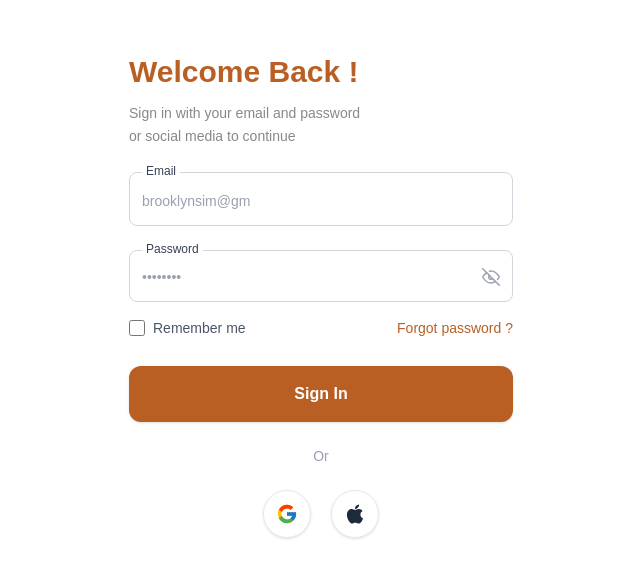
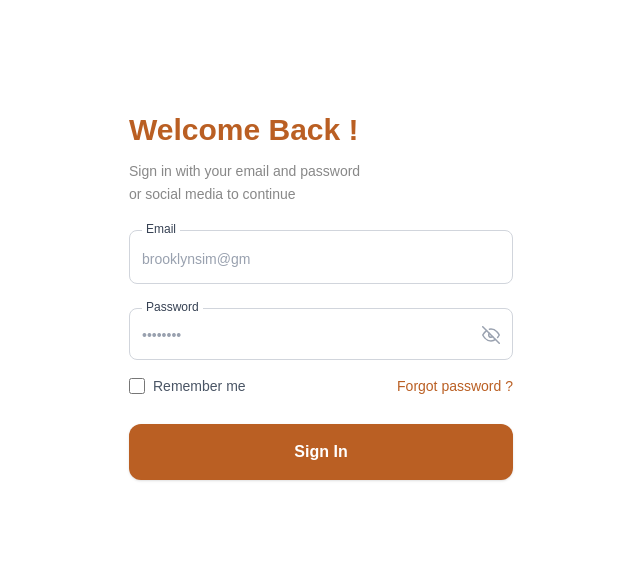
Before and after one commit to mdnaeemmiah/paulobika-dashboard, a Next.js app: page /auth/login in a window 1280 px wide. Shown: the part 104-682 px from the top of the page, without its empty margins (319-959 px from the left). Built offline with nearby package versions, Linux system fonts and the light colour scheme; no server answers.

Commit message:
remove auth

```diff
--- a/src/app/admin/userManagement/page.tsx
+++ b/src/app/admin/userManagement/page.tsx
@@ -575,14 +575,14 @@ export default function UserManagementPage() {
                           <Link href={`/admin/userManagement/${user.id}`} className="text-[#3b82f6] cursor-pointer" aria-label={`View details of ${user.userName}`}>
                             <FiEye size={15} />
                           </Link>
-                          <button
+                          {/* <button
                             type="button"
                             onClick={() => handleDeleteClick(user.id, user.userName)}
                             className="text-[#ef4444] cursor-pointer"
                             aria-label={`Delete ${user.userName}`}
                           >
                             <FiTrash2 size={15} />
-                          </button>
+                          </button> */}
                         </div>
                       </td>
                     </tr>
--- a/src/components/auht/Login.tsx
+++ b/src/components/auht/Login.tsx
@@ -216,18 +216,18 @@ export default function Login() {
           </button>
         </form>
 
-        {/* Or divider */}
-        <p className="text-center text-sm text-gray-400">Or</p>
+        {/* Or divider
+        <p className="text-center text-sm text-gray-400">Or</p> */}
 
         {/* Social buttons */}
-        <div className="flex items-center justify-center gap-5">
+        {/* <div className="flex items-center justify-center gap-5">
           <button className="w-12 h-12 rounded-full border border-gray-200 flex items-center justify-center shadow-sm cursor-pointer hover:shadow-md transition">
             <FcGoogle size={22} />
           </button>
           <button className="w-12 h-12 rounded-full border border-gray-200 flex items-center justify-center shadow-sm cursor-pointer hover:shadow-md transition">
             <FaApple size={22} className="text-gray-800" />
           </button>
-        </div>
+        </div> */}
 
         {/* Sign up */}
         {/* <p className="text-center text-sm text-gray-500">
```
